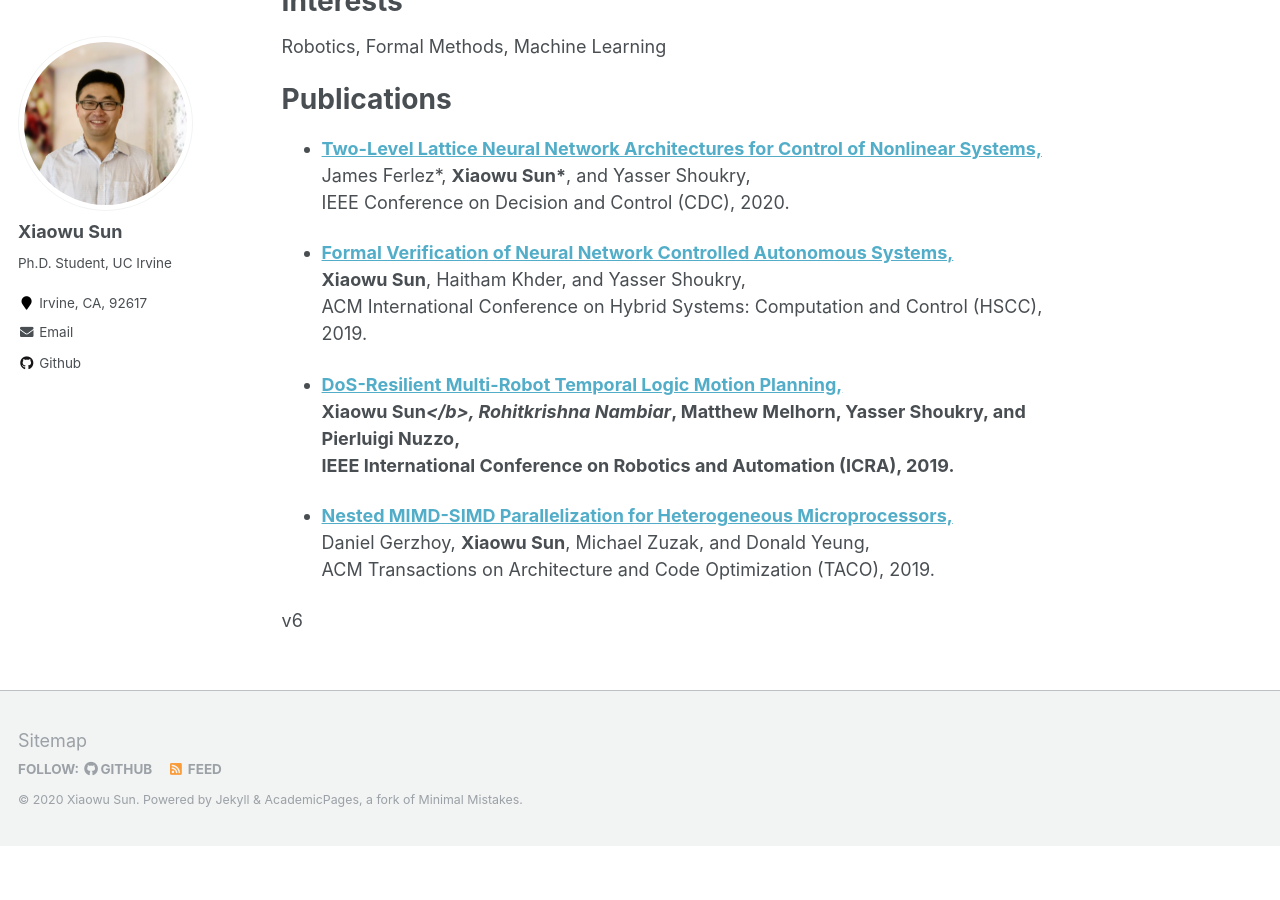
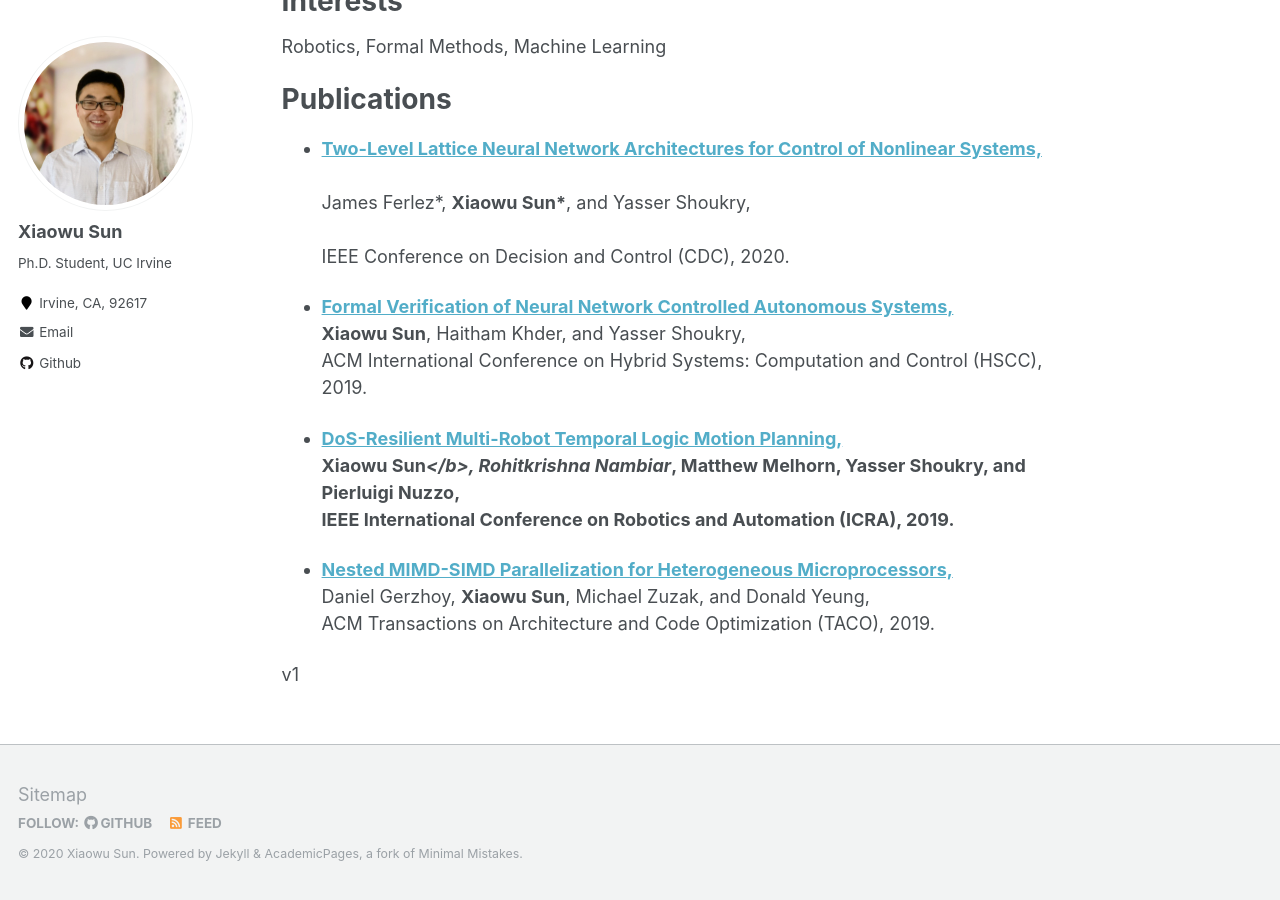
Before and after one commit to xiaowusun/xiaowusun.github.io, a Jekyll site: the page built from _pages/about.md, in a window 1280 px wide and 900 px high, scrolled down 519 px. Built offline with Jekyll 4.4.1, drawn with Linux system fonts in a browser that asks for light colours; before the commit the page ends 1365 px from its top, so only the background shows below that.

Commit message:
Initial commit

```diff
--- a/_pages/about.md
+++ b/_pages/about.md
@@ -17,22 +17,28 @@ Robotics, Formal Methods, Machine Learning
 
 Publications
 ======
-- [**Two-Level Lattice Neural Network Architectures for Control of Nonlinear Systems,**](https://arxiv.org/abs/2004.09628) \\
-  James Ferlez*, <b>Xiaowu Sun*</b>, and Yasser Shoukry, \\
-  IEEE Conference on Decision and Control (CDC), 2020.
+- [**Two-Level Lattice Neural Network Architectures for Control of Nonlinear Systems,**](https://arxiv.org/abs/2004.09628)
+<br>
+James Ferlez*, <b>Xiaowu Sun*</b>, and Yasser Shoukry,
+<br>
+IEEE Conference on Decision and Control (CDC), 2020.
 
-- [**Formal Verification of Neural Network Controlled Autonomous Systems,**](https://dl.acm.org/doi/10.1145/3302504.3311802) \\
-  <b>Xiaowu Sun</b>, Haitham Khder, and Yasser Shoukry, \\
-  ACM International Conference on Hybrid Systems: Computation and Control (HSCC), 2019.
+- [**Formal Verification of Neural Network Controlled Autonomous Systems,**](https://dl.acm.org/doi/10.1145/3302504.3311802)
+<br>
+<b>Xiaowu Sun</b>, Haitham Khder, and Yasser Shoukry,
+<br>
+ACM International Conference on Hybrid Systems: Computation and Control (HSCC), 2019.
 
 - [**DoS-Resilient Multi-Robot Temporal Logic Motion Planning,**](https://ieeexplore.ieee.org/document/8794477)
-  <br>
-  <b>Xiaowu Sun*</b>, Rohitkrishna Nambiar*, Matthew Melhorn, Yasser Shoukry, and Pierluigi Nuzzo,
-  <br>
-  IEEE International Conference on Robotics and Automation (ICRA), 2019.
+<br>
+<b>Xiaowu Sun*</b>, Rohitkrishna Nambiar*, Matthew Melhorn, Yasser Shoukry, and Pierluigi Nuzzo,
+<br>
+IEEE International Conference on Robotics and Automation (ICRA), 2019.
 
-- [**Nested MIMD-SIMD Parallelization for Heterogeneous Microprocessors,**](https://dl.acm.org/doi/abs/10.1145/3368304)\\
-  Daniel Gerzhoy, <b>Xiaowu Sun</b>, Michael Zuzak, and Donald Yeung, \\
-  ACM Transactions on Architecture and Code Optimization (TACO), 2019.
+- [**Nested MIMD-SIMD Parallelization for Heterogeneous Microprocessors,**](https://dl.acm.org/doi/abs/10.1145/3368304)
+<br>
+Daniel Gerzhoy, <b>Xiaowu Sun</b>, Michael Zuzak, and Donald Yeung,
+<br>
+ACM Transactions on Architecture and Code Optimization (TACO), 2019.
 
-v6
+v1
```
